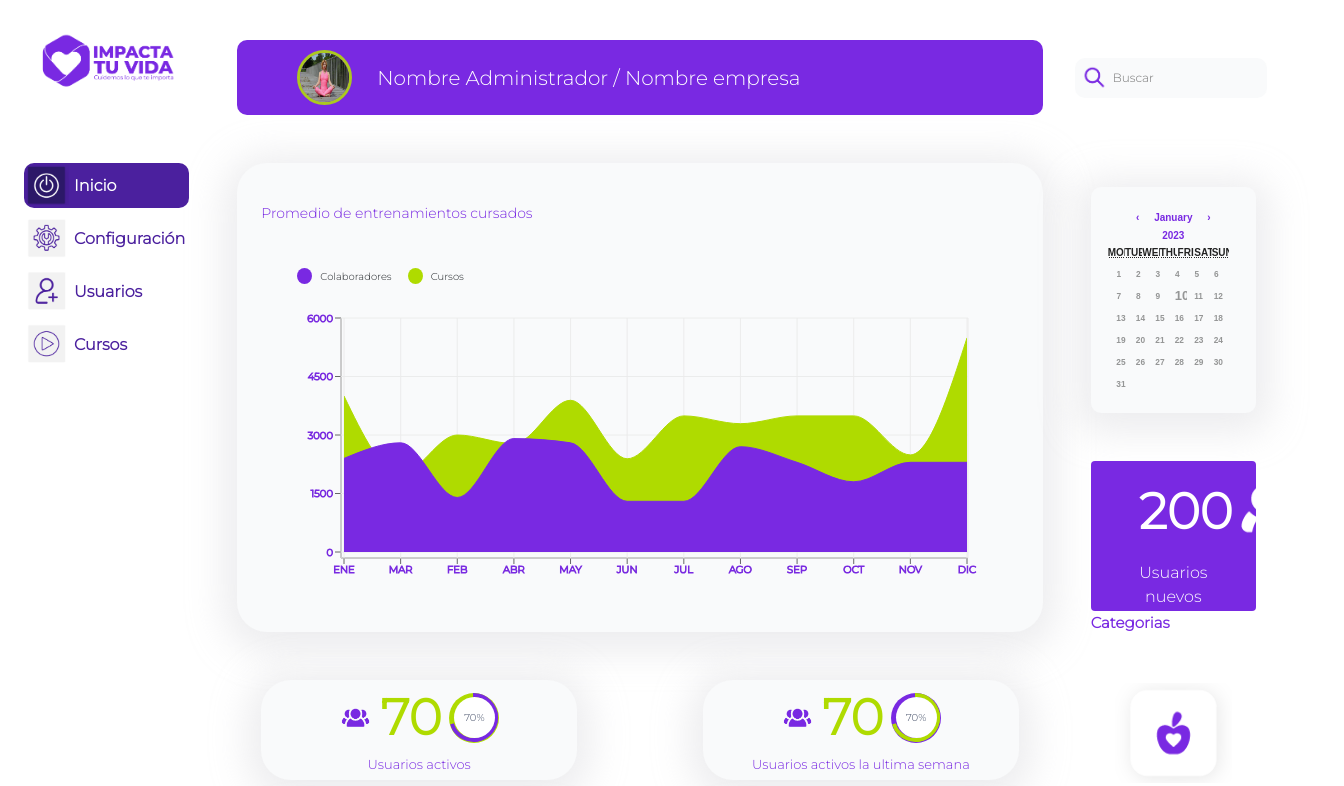
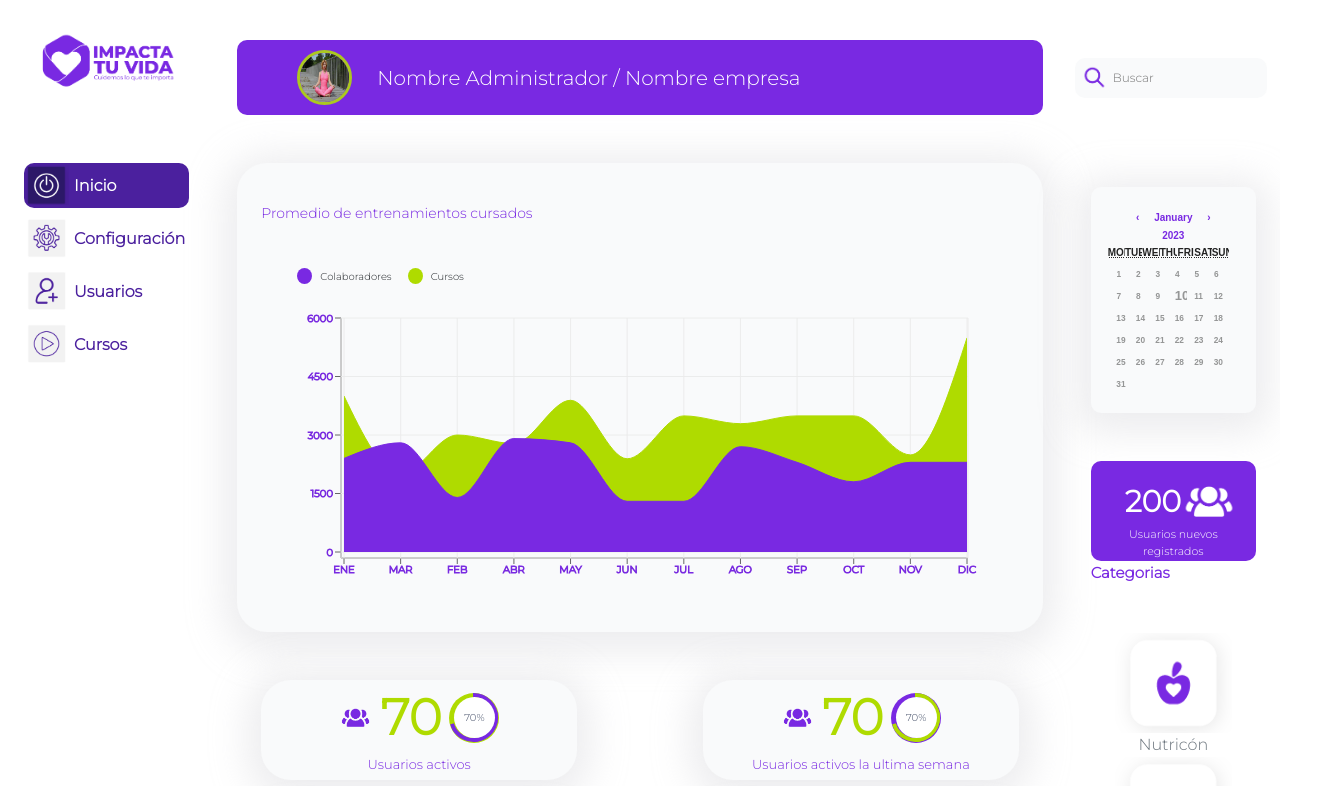
Before and after one commit to anfemoca19/proyecto_impacta, a React (Create React App) app: page /dashboard in a window 1280 px wide. Shown: the top 786 px of the page, 1344 px wide, since content can reach past the window. Built offline with nearby package versions, Linux system fonts and the light colour scheme.

Commit message:
Se arregla el estilo del componente accounUSer

```diff
--- a/src/components/AcountUser/accountUser.jsx
+++ b/src/components/AcountUser/accountUser.jsx
@@ -1,18 +1,40 @@
-import "../AcountUser/accountUser.scss";
+import styles from "../AcountUser/accountUser.module.scss";
 import usuarios_icon from "../../imagenes/icono-usuarios-nuevos-registrados.png";
+import clsx from "clsx";
 
 export default function AccountUser({ dataNumber }) {
   return (
-    <div className="container-fluid container-account rounded text-center">
-      <div className="container-fluid style-container-nubmer-icon">
-        <span className="style-number-user-register">{dataNumber}</span>
+    <div
+      // className="container-fluid container-account rounded text-center"
+      className={clsx(
+        "container-fluid text-center",
+        styles["container-account"]
+      )}
+    >
+      <div
+        // className="container-fluid style-container-nubmer-icon"
+        className={clsx(
+          "container-fluid text-center",
+          styles["style-container-nubmer-icon"]
+        )}
+      >
+        <span
+          // className="style-number-user-register"
+          className={clsx(styles["style-number-user-register"])}
+        >
+          {dataNumber}
+        </span>
         <img
           src={usuarios_icon}
           alt="icon-person"
-          className="style-icon-person"
+          // className="style-icon-person"
+          className={clsx(styles["style-icon-person"])}
         />
       </div>
-      <div className="col">
+      <div
+        // className="col"
+        className={clsx("col", styles["continaer-text-user"])}
+      >
         <span>Usuarios nuevos registrados</span>
       </div>
     </div>
--- a/src/components/AcountUser/accountUser.scss
+++ b/src/components/AcountUser/accountUser.module.scss
@@ -1,20 +1,27 @@
 .container-account {
   background-color: #7929e2;
   color: white;
-  height: 150px
+  height: 100px;
+  border-radius:10px;
+  padding: 10px;
 }
 
 .style-container-nubmer-icon{
+  margin-top: 5px;
   display: flex;
   align-items: center;
   justify-content: space-between;
 }
 
 .style-number-user-register{
-  font-size: 50px;
+  font-size: 30px;
   font-weight: bold;
 }
 
 .style-icon-person {
-  height: 100px;
+  height: 50px;
 }
+
+.continaer-text-user{
+  font-size: 11px;
+}
--- a/src/pages/Configuration/configurarion.jsx
+++ b/src/pages/Configuration/configurarion.jsx
@@ -13,6 +13,8 @@ import Button from "../../components/UI/Button";
 import Label from "../../components/UI/Label";
 import Menu from "../../components/Menu/Menu";
 
+let dataUserResgitrados = ["200"];
+
 export default function Configruation() {
   return (
     <>
@@ -23,7 +25,7 @@ export default function Configruation() {
         sideBar={
           <>
             <Calendar />
-            <AccountUser />
+            <AccountUser dataNumber={dataUserResgitrados} />
             <Categorias />
             <GraphUsers />
           </>
```
